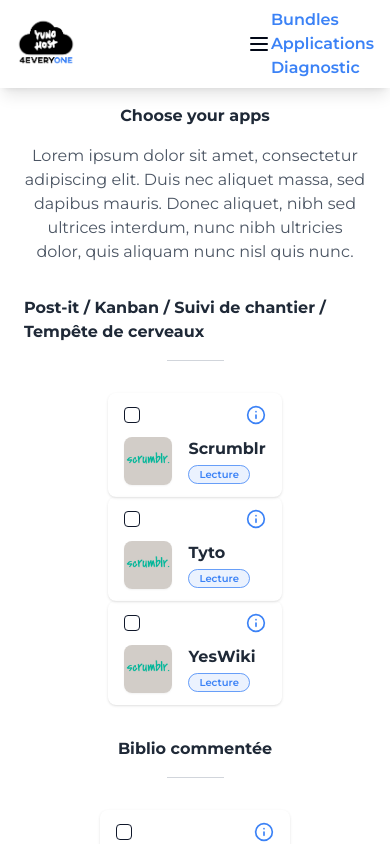
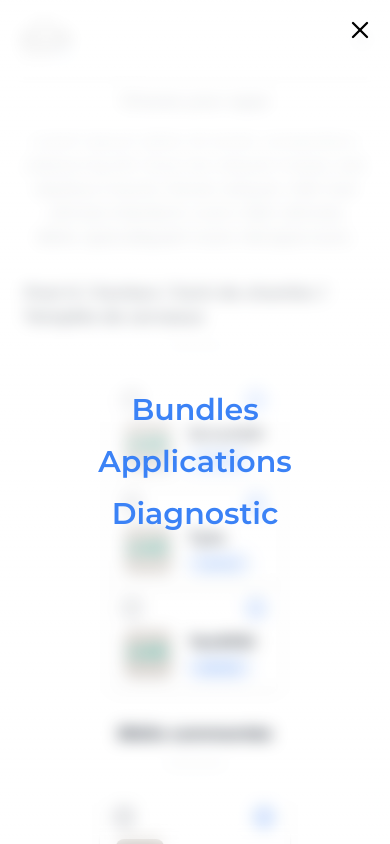
Before and after one commit to mikechpi/WorkShop, a Next.js app in the folder front-end/: page / in a window 390 px wide. Both pictures are taken after a click on the element 362 px from the left and 36 px from the top of the page. Shown: the top 844 px of the page. Built offline with nearby package versions, Linux system fonts and the light colour scheme; no server answers.

Commit message:
improved hamburger toggle menu styles

```diff
--- a/front-end/src/app/components/layout/Header.tsx
+++ b/front-end/src/app/components/layout/Header.tsx
@@ -2,7 +2,7 @@
 import React, { useState } from 'react';
 import Image from 'next/image';
 import Link from 'next/link';
-import { Menu } from 'lucide-react';
+import { Menu, X } from 'lucide-react'; // Ajoute les icônes hamburger et de fermeture
 
 const Header = () => {
   const [isMenuOpen, setIsMenuOpen] = useState(false);
@@ -12,11 +12,11 @@ const Header = () => {
   };
 
   return (
-    <header className="top-0 left-0 right-0 bg-white px-4 py-2 md:p-4 lg:px-12 flex justify-between items-center shadow-lg">
-      <div className="mr-auto">
+    <header className="relative top-0 left-0 right-0 bg-white px-4 py-2 md:p-4 lg:px-12 flex justify-between items-center shadow-lg"> {/* Styles de la barre */}
+      <div className="mr-auto"> {/* Logo */}
         <Image src="/img/Logo.webp" alt="Logo YunoHost 4Everyone" width={60} height={30} className="max-w-xxs" />
       </div>
-      <nav className="hidden md:flex items-center space-x-8">
+      <nav className="hidden md:flex items-center space-x-8"> {/* Menu PC : hidden sur Mobile */}
         <Link href="https://md.yeswiki.net/s/3zWb4SQR8" target="_blank" rel="noopener noreferrer" className="cursor-pointer font-semibold text-blue-500 hover:text-pink-500 transition duration-700 ease-in-out">
           Bundles
         </Link>
@@ -28,23 +28,34 @@ const Header = () => {
         </Link>
       </nav>
 
-      <div className="md:hidden cursor-pointer" onClick={toggleMenu}>
+      <div className="lg:hidden cursor-pointer" onClick={toggleMenu}> {/* Menu Mobile : hidden sur PC */}
         <Menu />
       </div>
-      {isMenuOpen &&
-        <nav className='md:hidden flex flex-col'>
-          <Link href="https://md.yeswiki.net/s/3zWb4SQR8" target="_blank" rel="noopener noreferrer" className="cursor-pointer font-semibold text-blue-500 hover:text-pink-500 transition duration-700 ease-in-out">
+
+      {/* Ajoute le menu déroulant avec fond flou et bouton de fermeture */}
+      {isMenuOpen && (
+        <div className="fixed inset-0     backdrop-blur bg-gradient-to-b from-white bg-opacity-50 z-50     flex items-center justify-center">
+
+          <div className="absolute top-4 right-4">
+            <X onClick={toggleMenu} size={28} color="#000" />
+          </div>
+
+          <nav className="flex flex-col items-center space-y-4 mt-20 text-white">
+            <Link href="https://md.yeswiki.net/s/3zWb4SQR8" target="_blank" rel="noopener noreferrer" className="cursor-pointer font-semibold text-3xl text-blue-500 hover:text-pink-500 transition duration-700 ease-in-out">
               Bundles
             </Link>
-          <Link href="https://apps.yunohost.org/catalog" target="_blank" rel="noopener noreferrer" className="cursor-pointer font-semibold text-blue-500 hover:text-pink-500 transition duration-700 ease-in-out">
+            <Link href="https://apps.yunohost.org/catalog" target="_blank" rel="noopener noreferrer" className="cursor-pointer font-semibold text-3xl text-blue-500 hover:text-pink-500 transition duration-700 ease-in-out">
               Applications
             </Link>
-          <Link href="https://yunohost.org/fr/troubleshooting" target="_blank" rel="noopener noreferrer" className="cursor-pointer font-semibold text-blue-500 hover:text-pink-500 transition duration-700 ease-in-out">
+            <Link href="https://yunohost.org/fr/troubleshooting" target="_blank" rel="noopener noreferrer" className="cursor-pointer font-semibold text-3xl text-blue-500 hover:text-pink-500 transition duration-700 ease-in-out">
               Diagnostic
             </Link>
           </nav>
-      }
+
+        </div>
+      )}
     </header>
   );
 };
+
 export default Header;
```
Lines whose indentation alone changed are shown as unchanged.
